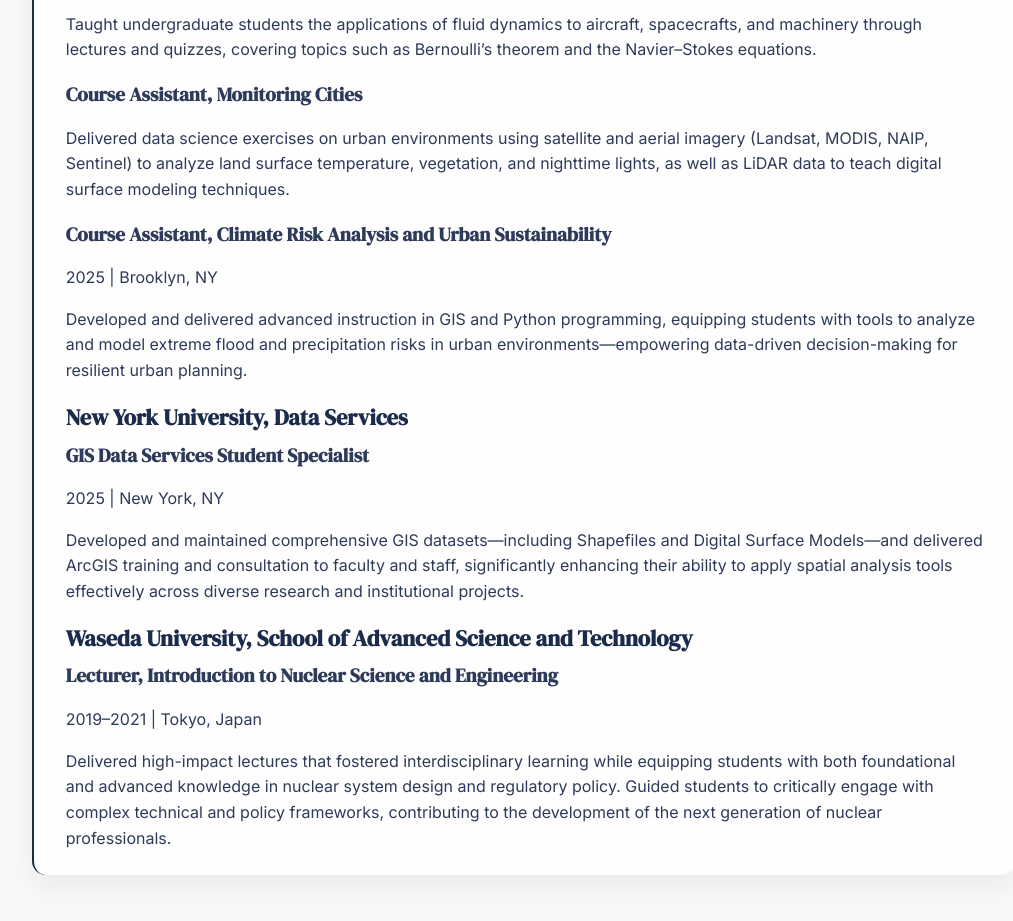
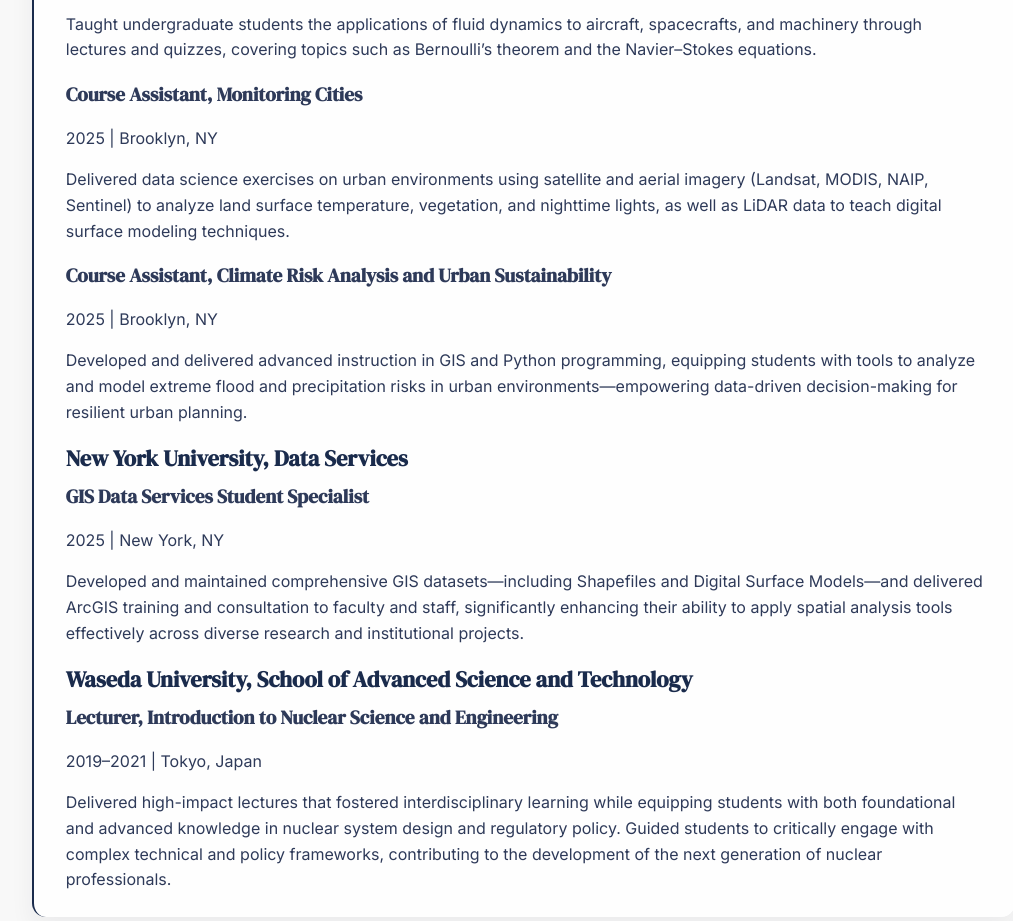
Before and after one commit to sy4232/profile, a plain HTML site: page index.html in a window 1280 px wide. Shown: the part 2520-3441 px from the top of the page, without its empty margins (201-1214 px from the left). Drawn offline with Linux system fonts and the light colour scheme.

Commit message:
2025-09-29
Update

```diff
--- a/index.html
+++ b/index.html
@@ -99,6 +99,7 @@
         <p class="date">2025 | Brooklyn, NY</p>
         <p>Taught undergraduate students the applications of fluid dynamics to aircraft, spacecrafts, and machinery through lectures and quizzes, covering topics such as Bernoulli’s theorem and the Navier–Stokes equations.</p>
         <h4>Course Assistant, Monitoring Cities</h4>
+        <p class="date">2025 | Brooklyn, NY</p>
         <p>Delivered data science exercises on urban environments using satellite and aerial imagery (Landsat, MODIS, NAIP, Sentinel)  to analyze land surface temperature, vegetation, and nighttime lights, as well as LiDAR data to teach digital surface modeling techniques.</p>
         <h4>Course Assistant, Climate Risk Analysis and Urban Sustainability</h4>
         <p class="date">2025 | Brooklyn, NY</p>
```
